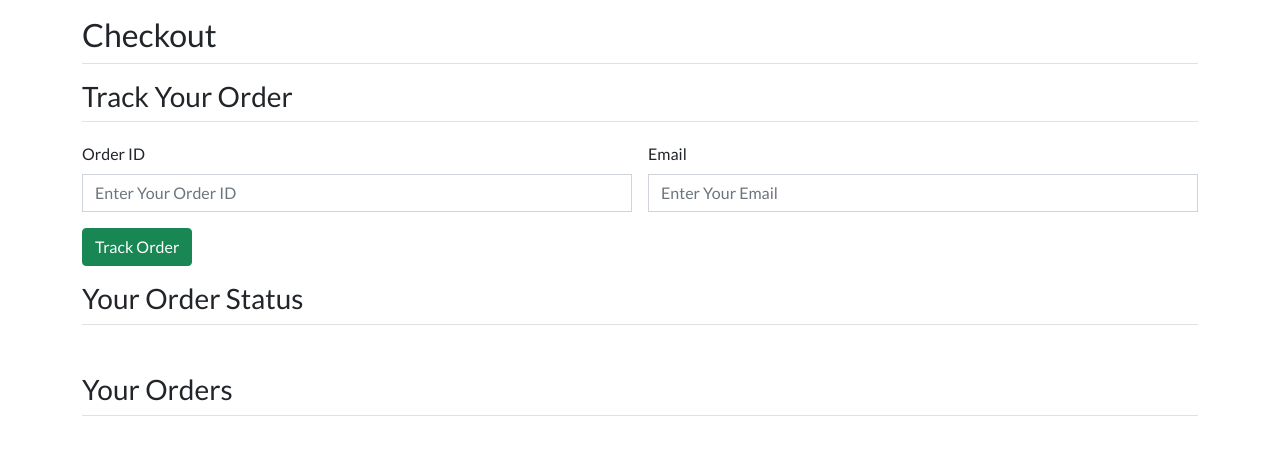
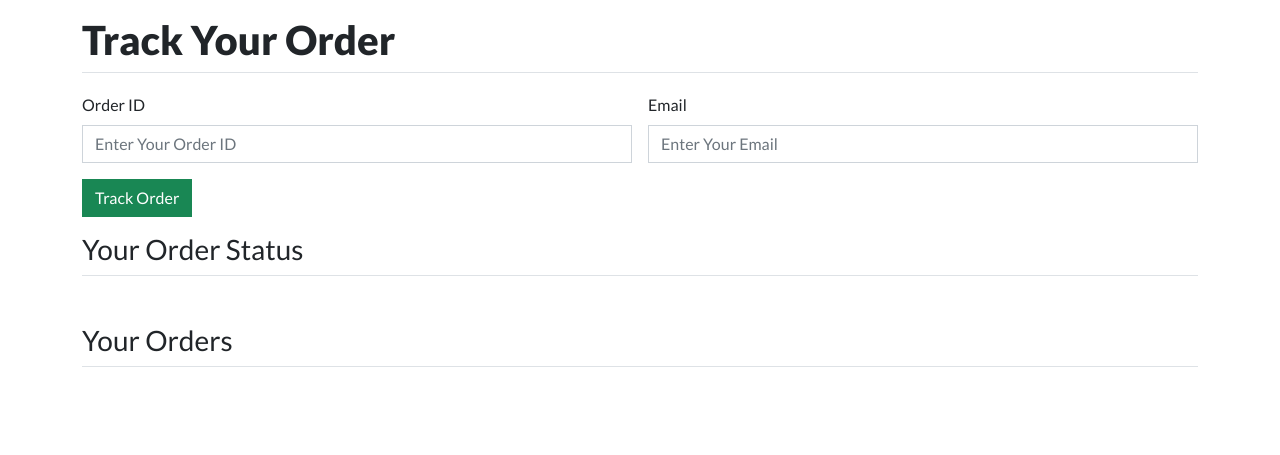
Before and after one commit to Shr25/Ecommerce, a Django app: page /tracker/ in a window 1280 px wide. Shown: the part 70-525 px from the top of the page. Run offline with Django 3.2, Linux system fonts and the light colour scheme.

```diff
--- a/store/templates/store/tracker.html
+++ b/store/templates/store/tracker.html
@@ -1,9 +1,7 @@
 {% extends 'store/base.html' %} {% block content %}
 <div class="container">
-  <h2 class="mt-3">Checkout</h2>
-  <div class="border-bottom"></div>
   <div class="col my-4 mt-3">
-    <h3 class="mt-3">Track Your Order</h3>
+    <h1 class="mt-3">Track Your Order</h1>
     <div class="border-bottom"></div>
     <form class="row g-3 mt-1" action="#" id="trackerForm" method="POST">
       {% csrf_token %}
@@ -28,7 +26,7 @@
         />
       </div>
       <div class="col-12">
-        <button type="submit" class="btn btn-success">Track Order</button>
+        <button type="submit" class="btn btn-success" style="border-radius: 0;">Track Order</button>
       </div>
     </form>
     <h3 class="mt-3">Your Order Status</h3>
```
